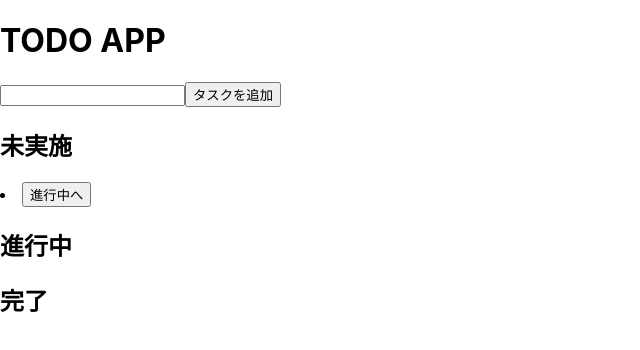
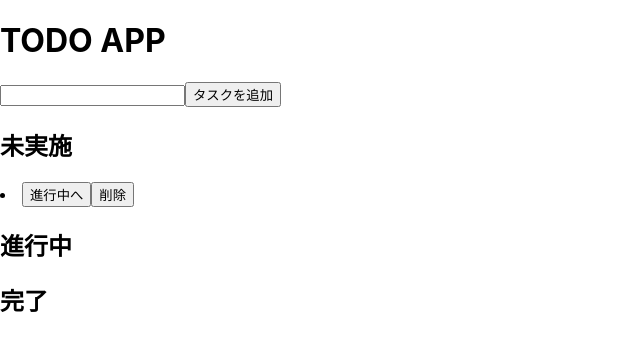
Before and after one commit to aspiratio/todo-app, a Next.js app: page / in a window 1280 px wide. Both pictures are taken after a click on the button "タスクを追加". Shown: the top 350 px of the page, without its empty margins (0-640 px from the left). Built offline with nearby package versions, Linux system fonts and the light colour scheme.

Commit message:
削除機能を追加

```diff
--- a/features/components/TaskButtons.tsx
+++ b/features/components/TaskButtons.tsx
@@ -2,6 +2,7 @@ type Props = {
   buttonText?: string
   nextStatus?: Status
   onClickChangeStatus?: (nextStatus: Status, index: number) => void
+  onClickDelete: (index: number) => void
   index: number
 }
 
@@ -9,6 +10,7 @@ export const TaskButtons = ({
   buttonText,
   nextStatus,
   onClickChangeStatus,
+  onClickDelete,
   index,
 }: Props) => {
   return (
@@ -18,6 +20,7 @@ export const TaskButtons = ({
           {buttonText}
         </button>
       )}
+      <button onClick={() => onClickDelete(index)}>削除</button>
     </>
   )
 }
--- a/features/components/TasksView.tsx
+++ b/features/components/TasksView.tsx
@@ -6,6 +6,7 @@ type Props = {
   buttonText?: string
   nextStatus?: Status
   onClickChangeStatus?: (nextStatus: Status, index: number) => void
+  onClickDelete: (index: number) => void
 }
 
 export const TasksView = ({
@@ -14,6 +15,7 @@ export const TasksView = ({
   buttonText,
   nextStatus,
   onClickChangeStatus,
+  onClickDelete,
 }: Props) => {
   return (
     <>
@@ -26,6 +28,7 @@ export const TasksView = ({
                 nextStatus={nextStatus}
                 buttonText={buttonText}
                 onClickChangeStatus={onClickChangeStatus}
+                onClickDelete={onClickDelete}
                 index={i}
               />
             </li>
--- a/pages/index.tsx
+++ b/pages/index.tsx
@@ -19,6 +19,10 @@ export default function Home() {
     setTasks(tasks.map((task, i) => (i === index ? changedTask : task)))
   }
 
+  const onClickDelete = (index: number) => {
+    setTasks(tasks.filter((_, i) => i !== index))
+  }
+
   return (
     <div>
       <h1>TODO APP</h1>
@@ -33,6 +37,7 @@ export default function Home() {
         buttonText={'進行中へ'}
         nextStatus={'progress'}
         onClickChangeStatus={onClickChangeStatus}
+        onClickDelete={onClickDelete}
       />
       <h2>進行中</h2>
       <TasksView
@@ -41,9 +46,14 @@ export default function Home() {
         buttonText={'完了へ'}
         nextStatus={'done'}
         onClickChangeStatus={onClickChangeStatus}
+        onClickDelete={onClickDelete}
       />
       <h2>完了</h2>
-      <TasksView tasks={tasks} stateToDisplay={'done'} />
+      <TasksView
+        tasks={tasks}
+        stateToDisplay={'done'}
+        onClickDelete={onClickDelete}
+      />
     </div>
   )
 }
```
